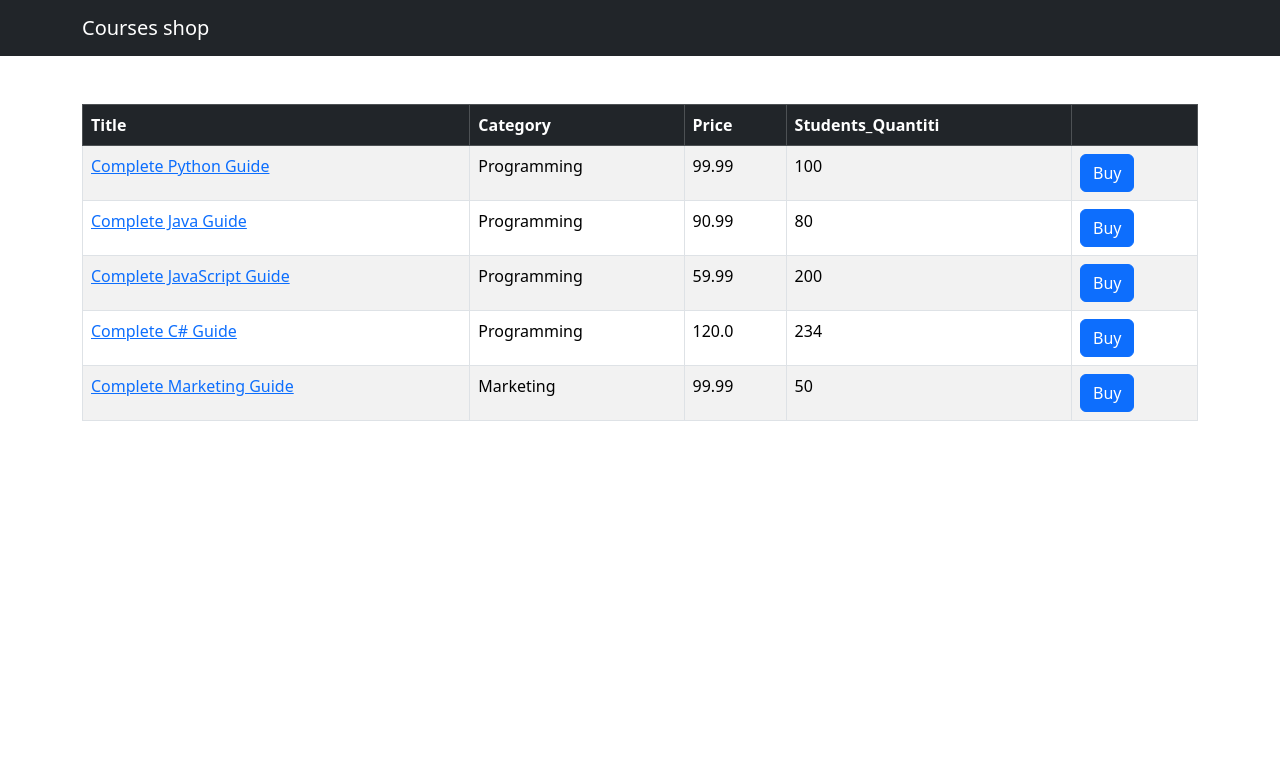
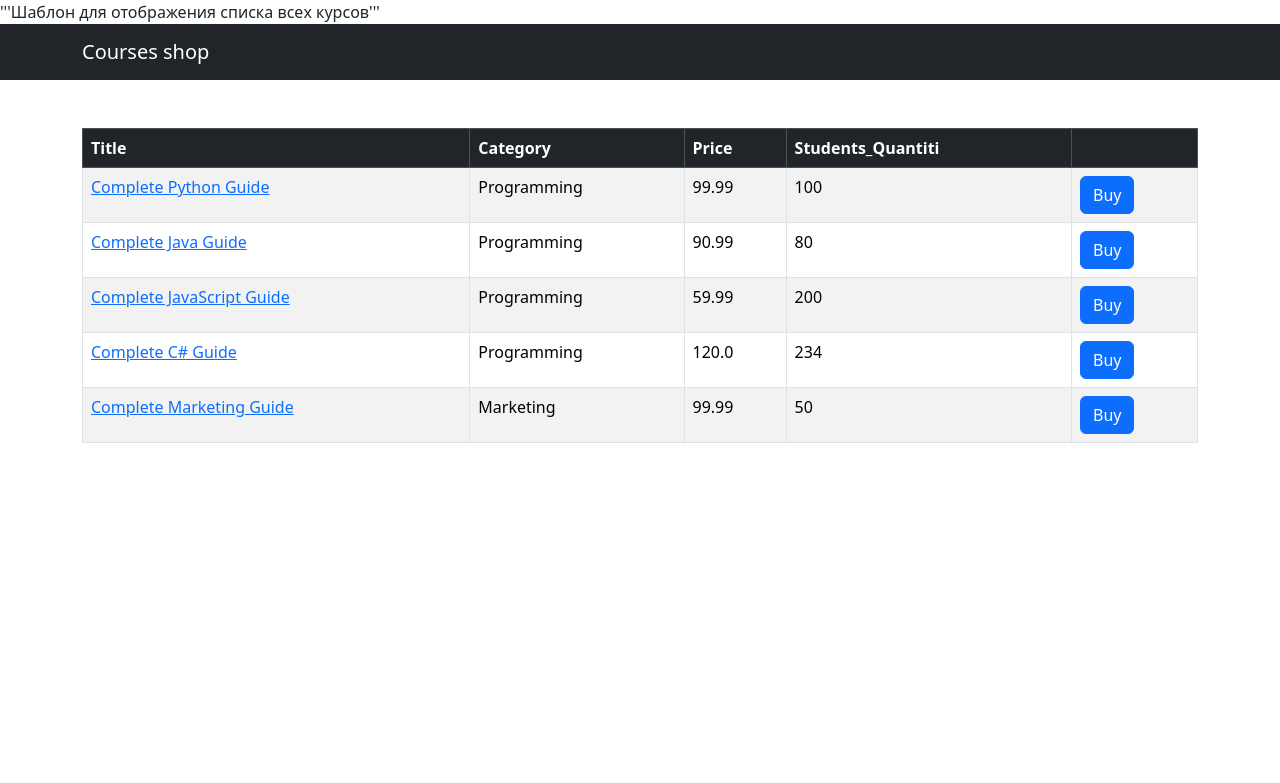
Before and after one commit to Serj2626/django-courses, a Django app: page /shop/ in a window 1280 px wide. Shown: the top 783 px of the page. Run offline with Django 4.2, Linux system fonts and the light colour scheme; data comes from the database, SQL or seed files in the repository.

Commit message:
new information in templatws courses and single_course

```diff
--- a/shop/templates/courses.html
+++ b/shop/templates/courses.html
@@ -1,3 +1,7 @@
+'''Шаблон для отображения списка всех курсов'''
+
+
+
 {% extends 'base.html' %}
 
 {% block title %}All courses{% endblock  %}
--- a/shop/templates/single_course.html
+++ b/shop/templates/single_course.html
@@ -1,3 +1,6 @@
+'''Шаблон для отображения отдельного курса'''
+
+
 {% extends 'base.html' %}
 
 {% block title %}{{ course.title }}{% endblock  %}
```
